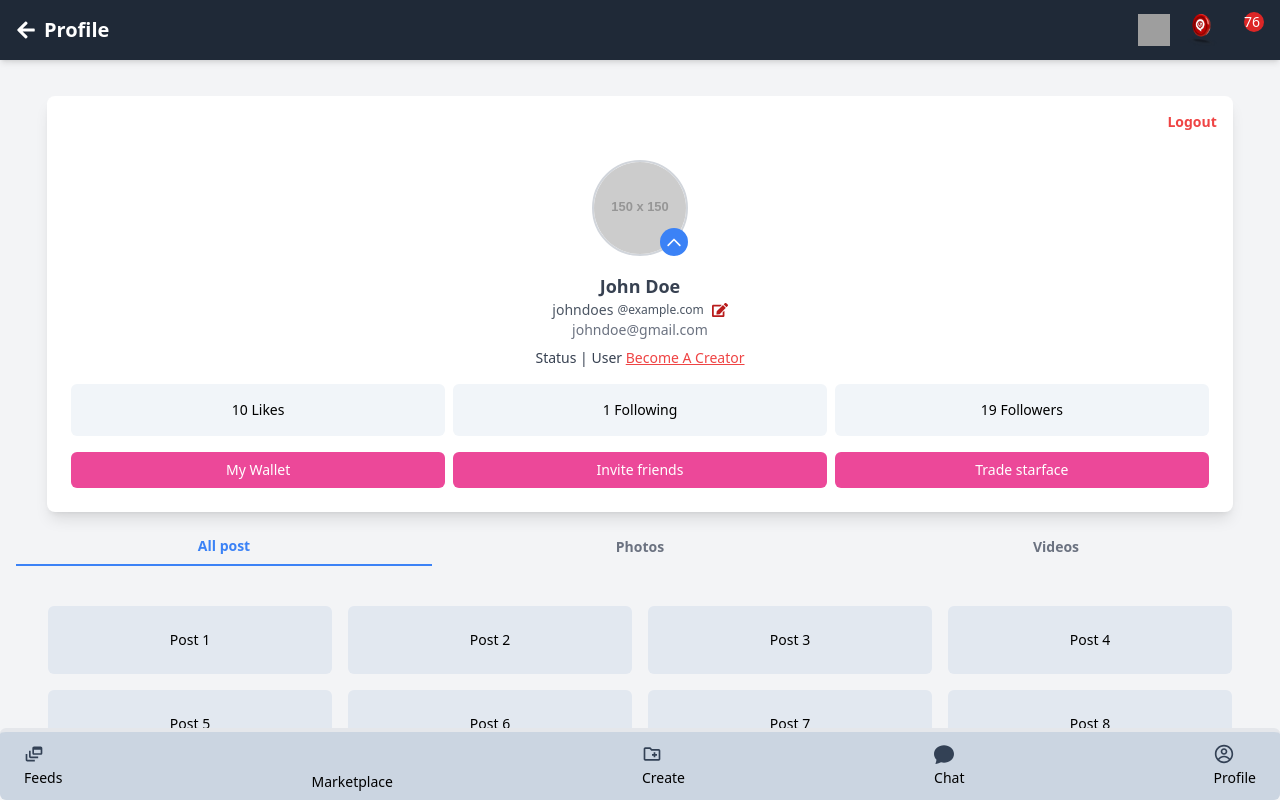
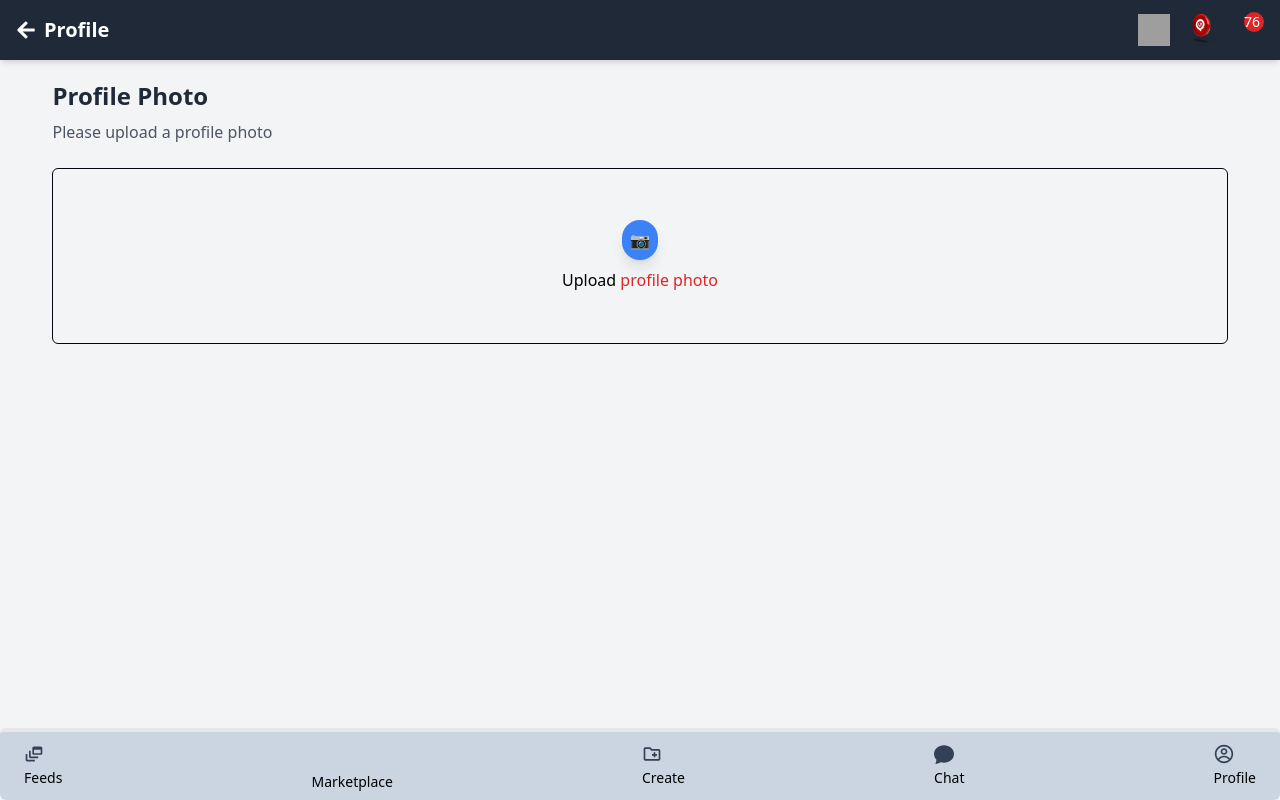
Before and after one commit to Umorenism/starflix-project, a React (Vite) app: page /profile in a window 1280 px wide. Built offline with nearby package versions, Linux system fonts and the light colour scheme; grey boxes are pictures that could not be loaded; some icons are missing.

Commit message:
updared work

```diff
--- a/src/auth/ProfileUploadImage.tsx
+++ b/src/auth/ProfileUploadImage.tsx
@@ -46,7 +46,7 @@ const ProfileUploadImage = () => {
             <img
               src={uploadedImage}
               alt="Uploaded Preview"
-              className="mt-4 w-24 h-24 rounded-full object-cover"
+              className="mt-4 w-28 h-28 rounded-full object-cover"
             />
           ) : (
             <p className="mt-2">
--- a/src/component/pages/ProfilePage.tsx
+++ b/src/component/pages/ProfilePage.tsx
@@ -1,186 +1,91 @@
 import React, { useState } from "react";
-import { FaEdit } from "react-icons/fa";
-import { Link, useNavigate } from "react-router-dom";
+import { useNavigate } from "react-router-dom";
+import axios from "axios";
 
-const ProfileCard = () => {
-  const [profileImage, setProfileImage] = useState<string | null>(null);
+const ProfileUploadImage = () => {
+  const [imageUploaded, setImageUploaded] = useState(false);
+  const [uploadedImage, setUploadedImage] = useState<string | null>(null);
+  const [loading, setLoading] = useState(false);
   const navigate = useNavigate();
-  const [activeTab, setActiveTab] = useState<string>("all");
-  const [loading, setLoading] = useState<boolean>(false); // Loading state
 
-  const handleImageChange = (event: React.ChangeEvent<HTMLInputElement>) => {
-    if (event.target.files && event.target.files[0]) {
-      const file = event.target.files[0];
-      setProfileImage(URL.createObjectURL(file));
+  const handleImageUpload = async (
+    event: React.ChangeEvent<HTMLInputElement>
+  ) => {
+    const file = event.target.files?.[0];
+    if (file) {
+      setLoading(true);
+      const formData = new FormData();
+      formData.append("image", file);
+
+      try {
+        // Replace `https://api.example.com/upload` with your API endpoint
+        const response = await axios.post(
+          "https://api.example.com/upload",
+          formData,
+          {
+            headers: { "Content-Type": "multipart/form-data" },
+          }
+        );
+
+        if (response.data && response.data.imageUrl) {
+          setUploadedImage(response.data.imageUrl); // Set the uploaded image URL
+          setImageUploaded(true);
+          setLoading(false);
+
+          // Save the image URL to localStorage for demonstration
+          localStorage.setItem("profileImage", response.data.imageUrl);
+
+          // Redirect to profile page
+          navigate("/profile");
+        }
+      } catch (error) {
+        console.error("Image upload failed:", error);
+        setLoading(false);
+        alert("Failed to upload the image. Please try again.");
+      }
     }
   };
 
-  const handleEditClick = () => {
-    setLoading(true); // Start loading
-    setTimeout(() => {
-      setLoading(false); // Stop loading after delay (simulate async operation)
-      navigate("/editprofile"); // Navigate to the edit profile page
-    }, 2000); // 2-second delay for demonstration
-  };
-
-  const handleLogout = () => {
-    alert("You have been logged out.");
-    // Add your logout logic here
-  };
-
-  const posts = Array(8).fill("Post"); // Placeholder for "All posts"
-  const photos = Array(5).fill("Photo"); // Placeholder for "Photos"
-  const videos = Array(5).fill("Video"); // Placeholder for "Videos"
-
-  const renderContent = () => {
-    let content = [];
-    if (activeTab === "all") content = posts;
-    else if (activeTab === "photos") content = photos;
-    else if (activeTab === "videos") content = videos;
-
-    return (
-      <div className="grid grid-cols-3 gap-4 sm:grid-cols-4 mt-4 py-6 p-4">
-        {content.map((item, index) => (
-          <div
-            key={index}
-            className="bg-slate-200 py-6 rounded-md p-4 text-center text-sm"
+  return (
+    <div className="flex justify-center w-full min-h-screen bg-gray-100 p-4">
+      <div className="w-[98%] p-6 mt-10">
+        <div className="mb-6 text-start">
+          <h2 className="text-2xl font-bold text-gray-800 mb-2">
+            Profile Photo
+          </h2>
+          <p className="text-gray-600">Please upload a profile photo</p>
+        </div>
+        <div className="border border-gray-950 h-44 rounded-md flex justify-center items-center flex-col relative">
+          <input
+            type="file"
+            id="photo-upload"
+            accept="image/*"
+            onChange={handleImageUpload}
+            className="hidden"
+          />
+          <label
+            htmlFor="photo-upload"
+            className={`${
+              imageUploaded ? "bg-green-500" : "bg-blue-500"
+            } text-white rounded-full p-2 cursor-pointer shadow-lg hover:opacity-80 transition`}
           >
-            {item} {index + 1}
-          </div>
-        ))}
-      </div>
-    );
-  };
-
-  return (
-    <div className="flex flex-col items-center min-h-screen bg-gray-100 p-4">
-      <div className="relative bg-white shadow-lg rounded-lg w-[95%] mt-20 p-6">
-        {/* Logout Button */}
-        <button
-          onClick={handleLogout}
-          className="absolute top-4 right-4 text-red-500 text-sm font-semibold"
-        >
-          Logout
-        </button>
-
-        {/* Profile Image */}
-        <div className="flex flex-col items-center">
-          <div className="relative mt-10 w-24 h-24">
+            {loading ? "Uploading..." : "📷"}
+          </label>
+          {uploadedImage ? (
             <img
-              src={profileImage || "https://via.placeholder.com/150"}
-              alt="Profile"
-              className="w-full h-full rounded-full object-cover border-2 border-gray-300"
+              src={uploadedImage}
+              alt="Uploaded Preview"
+              className="mt-4 w-24 h-24 rounded-full object-cover"
             />
-            <label
-              htmlFor="profileImageUpload"
-              className="absolute bottom-0 right-0 bg-blue-500 text-white rounded-full p-1 cursor-pointer"
-            >
-              <svg
-                xmlns="http://www.w3.org/2000/svg"
-                className="h-5 w-5"
-                fill="none"
-                viewBox="0 0 24 24"
-                stroke="currentColor"
-              >
-                <path
-                  strokeLinecap="round"
-                  strokeLinejoin="round"
-                  strokeWidth="2"
-                  d="M5 16l7-7 7 7"
-                />
-              </svg>
-            </label>
-            <input
-              id="profileImageUpload"
-              type="file"
-              accept="image/*"
-              onChange={handleImageChange}
-              className="hidden"
-            />
-          </div>
-
-          {/* User Information */}
-          <h2 className="mt-4 text-lg font-bold text-gray-700">John Doe</h2>
-          <p className="text-gray-600 text-sm flex items-center justify-center">
-            johndoes<span className="text-xs ml-1">@example.com</span>
-            <button
-              onClick={handleEditClick}
-              disabled={loading}
-              className="ml-2 flex items-center"
-            >
-              {loading ? (
-                <div className="animate-spin h-5 w-5 border-t-2 border-red-700 rounded-full"></div>
-              ) : (
-                <FaEdit size={16} className="text-red-700" />
-              )}
-            </button>
-          </p>
-          <p className="text-gray-500 text-sm">johndoe@gmail.com</p>
-          <h1 className="mt-2 text-gray-700 text-sm">
-            Status | User{" "}
-            <Link to="/earn" className="underline text-red-500">
-              Become A Creator
-            </Link>
-          </h1>
-        </div>
-        <div className="flex w-full mt-4 gap-2">
-          <div className="bg-slate-100 flex-1 py-4 rounded-md text-center text-sm">
-            10 Likes
-          </div>
-          <div className="bg-slate-100 flex-1 py-4 rounded-md text-center text-sm">
-            1 Following
-          </div>
-          <div className="bg-slate-100 flex-1 py-4 rounded-md text-center text-sm">
-            19 Followers
-          </div>
-        </div>
-        <div className="flex w-full mt-4 gap-2">
-          <Link to="/wallet" className="w-full">
-            <button className="bg-pink-500 w-full text-white flex-1 py-2 rounded-md text-sm">
-              My Wallet
-            </button>
-          </Link>
-          <Link to="/invite" className="w-full">
-            <button className="bg-pink-500 w-full text-white flex-1 py-2 rounded-md text-sm">
-              Invite friends
-            </button>
-          </Link>
-          <Link
-            to="https://pancakeswap.finance/?inputCurrency=0x55d398326f99059fF775485246999027B3197955&outputCurrency=0x6AC86549e40edc13EC8A884756Afa019942EE92b"
-            className="w-full"
-          >
-            <button className="bg-pink-500 w-full text-white flex-1 py-2 rounded-md text-sm">
-              Trade starface
-            </button>
-          </Link>
+          ) : (
+            <p className="mt-2">
+              Upload <span className="text-red-600">profile photo</span>
+            </p>
+          )}
         </div>
       </div>
-
-      {/* Tab Buttons */}
-      <div className="w-full  mt-4">
-        <div className="flex justify-around">
-          {["all", "photos", "videos"].map((tab) => (
-            <button
-              key={tab}
-              onClick={() => setActiveTab(tab)}
-              className={`w-full py-2 text-sm font-semibold ${
-                activeTab === tab
-                  ? "text-blue-500 border-b-2 border-blue-500"
-                  : "text-gray-500"
-              }`}
-            >
-              {tab === "all"
-                ? "All post"
-                : tab.charAt(0).toUpperCase() + tab.slice(1)}
-            </button>
-          ))}
-        </div>
-      </div>
-
-      {/* Tab Content */}
-      <div className="w-full px-4 ">{renderContent()}</div>
     </div>
   );
 };
 
-export default ProfileCard;
+export default ProfileUploadImage;
```
